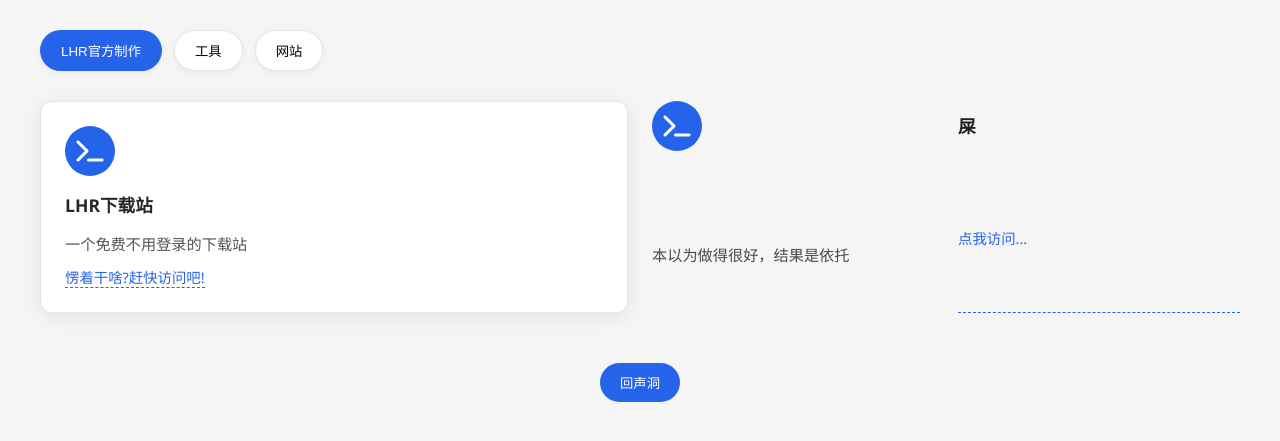
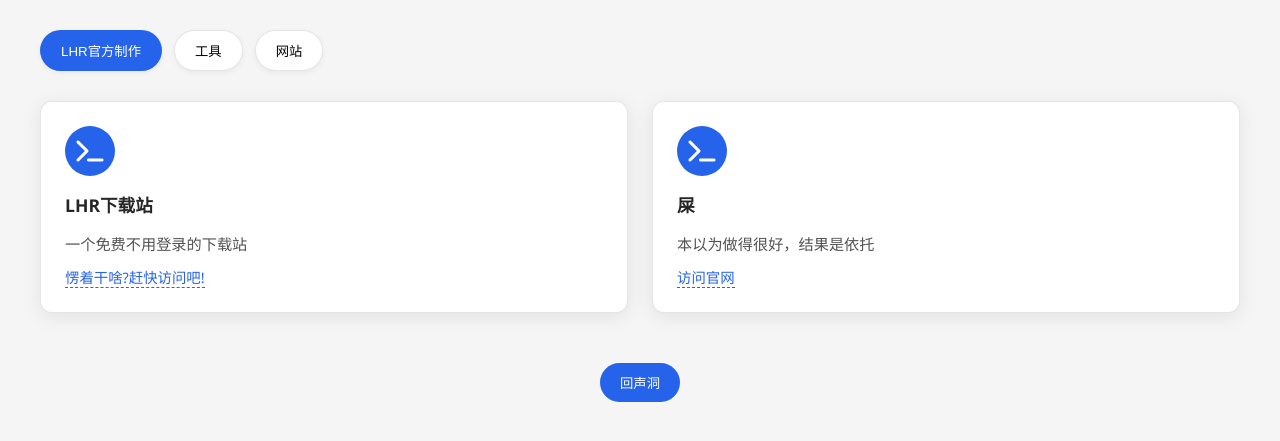
Before and after one commit to sttgf/lhrdw.github.io, a plain HTML site: page index.html in a window 1280 px wide. Both pictures are taken after a click on the button "LHR官方制作". Shown: the part 109-550 px from the top of the page. Drawn offline with Linux system fonts and the light colour scheme.

Commit message:
Add files via upload

```diff
--- a/index.html
+++ b/index.html
@@ -215,11 +215,12 @@
           <p class="tool-desc">一个免费不用登录的下载站</p>
           <a href="./xzz" target="_blank" class="tool-link">愣着干啥?赶快访问吧!</a>
         </div>
-        <div class="tool-grid">
-            <div class="tool-icon"><i class="fas fa-terminal"></i></div>
-            <div class="tool-name">屎</div>
-            <p class="tool-desc">本以为做得很好，结果是依托</p>
-            <a href="./6.1儿童节.html" target="_blank" class="tool-link">点我访问...</a>
+
+        <div class="tool-card">
+          <div class="tool-icon"><i class="fas fa-terminal"></i></div>
+          <div class="tool-name">屎</div>
+          <p class="tool-desc">本以为做得很好，结果是依托</p>
+          <a href="./6.1儿童节.html" target="_blank" class="tool-link">访问官网</a>
         </div>
       </div>
     </div>
```
